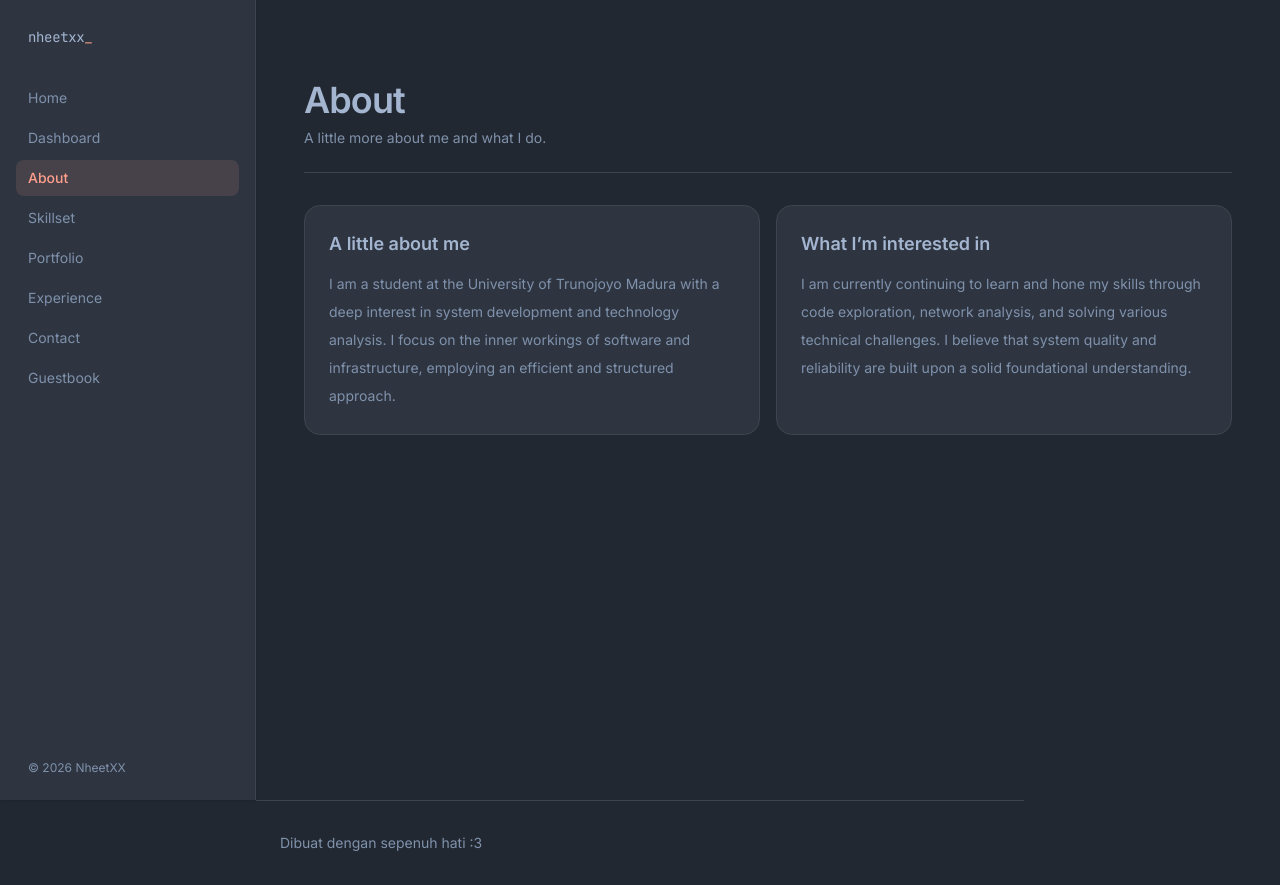
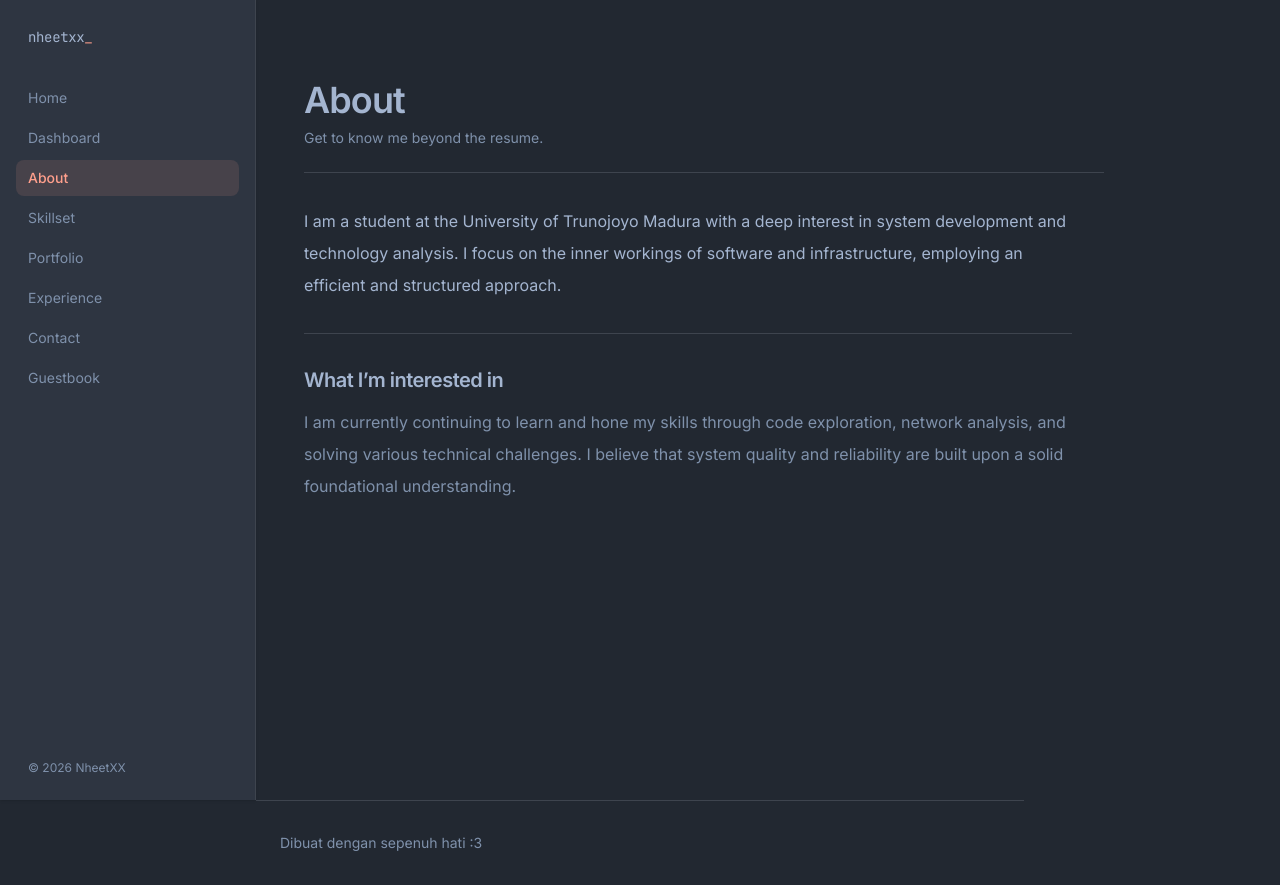
Before and after one commit to nheetxx/nheetxxdev, a Next.js app: page /about in a window 1280 px wide. Built offline with nearby package versions, Linux system fonts and the light colour scheme; no server answers.

Commit message:
Restlying about page

```diff
--- a/src/components/sections/About.tsx
+++ b/src/components/sections/About.tsx
@@ -1,30 +1,36 @@
 import { aboutSections } from "@/lib/data/about";
 
 export function About() {
+  const [introduction, ...sections] = aboutSections;
+
   return (
     <section
       aria-labelledby="about-title"
-      className="mx-auto flex w-full max-w-5xl flex-col gap-8 px-6 py-12 sm:px-10 sm:py-16 lg:mx-0 lg:px-12 lg:py-20"
+      className="mx-auto flex w-full max-w-4xl flex-col px-6 py-12 sm:px-10 sm:py-16 lg:mx-0 lg:px-12 lg:py-20"
     >
       <header className="border-b border-line pb-6">
         <h1 id="about-title" className="text-3xl font-semibold tracking-tight sm:text-4xl">
           About
         </h1>
-        <p className="mt-2 text-sm text-muted">A little more about me and what I do.</p>
+        <p className="mt-2 text-sm text-muted">Get to know me beyond the resume.</p>
       </header>
 
-      <div className="grid gap-4 md:grid-cols-2">
-        {aboutSections.map((section) => (
-          <article key={section.title} className="rounded-2xl border border-line bg-surface p-6">
-            <h2 className="text-lg font-semibold">{section.title}</h2>
+      {introduction && (
+        <p className="max-w-3xl py-7 text-base leading-8 text-fg sm:py-8">
+          {introduction.paragraphs.join(" ")}
+        </p>
+      )}
+
+      {sections.map((section) => (
+        <article key={section.title} className="max-w-3xl border-t border-line py-7 sm:py-8">
+          <h2 className="text-xl font-semibold tracking-tight">{section.title}</h2>
           {section.paragraphs.map((paragraph) => (
-              <p key={paragraph} className="mt-3 text-sm leading-7 text-muted">
+            <p key={paragraph} className="mt-3 text-base leading-8 text-muted">
               {paragraph}
             </p>
           ))}
         </article>
       ))}
-      </div>
     </section>
   );
 }
```
Lines whose indentation alone changed are shown as unchanged.
